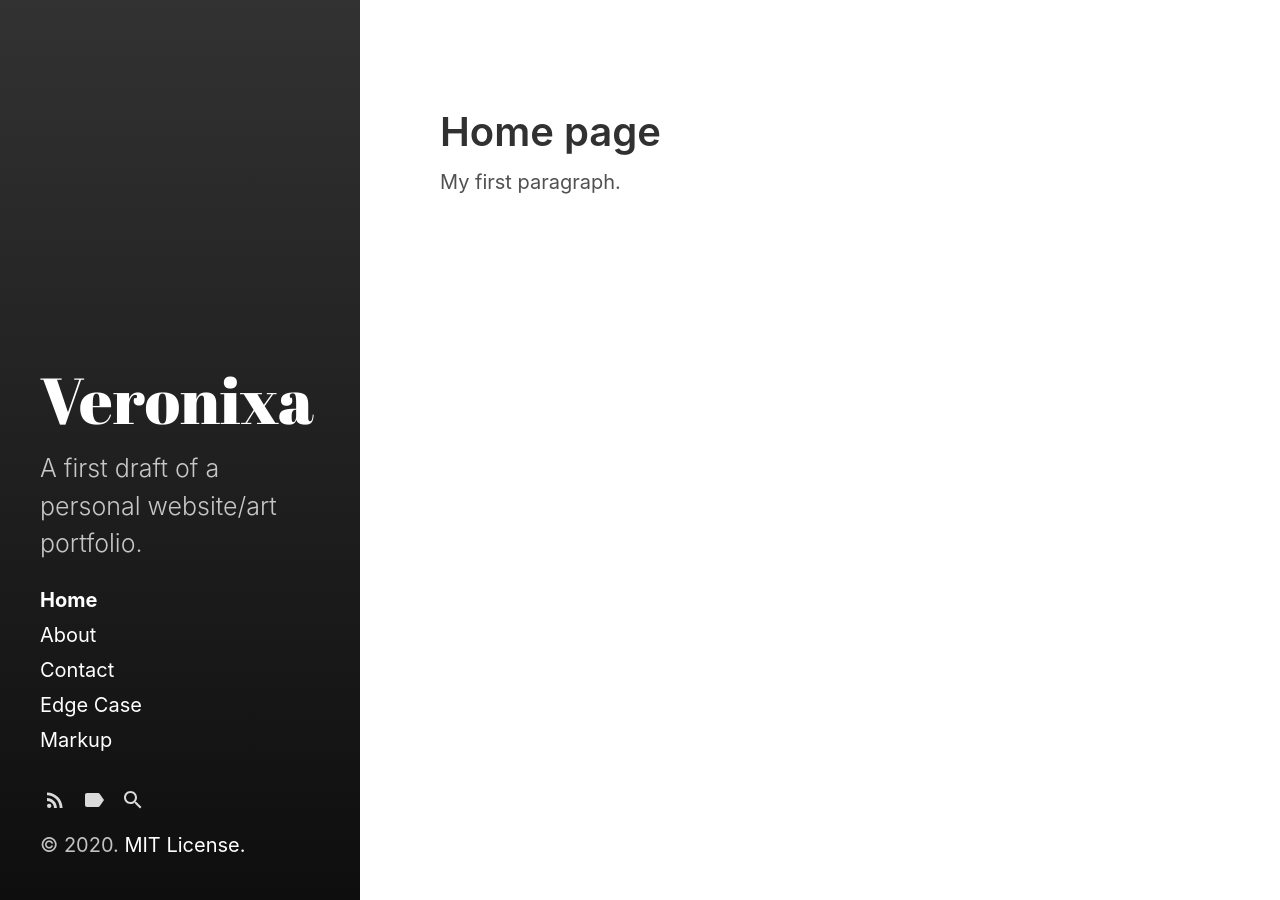
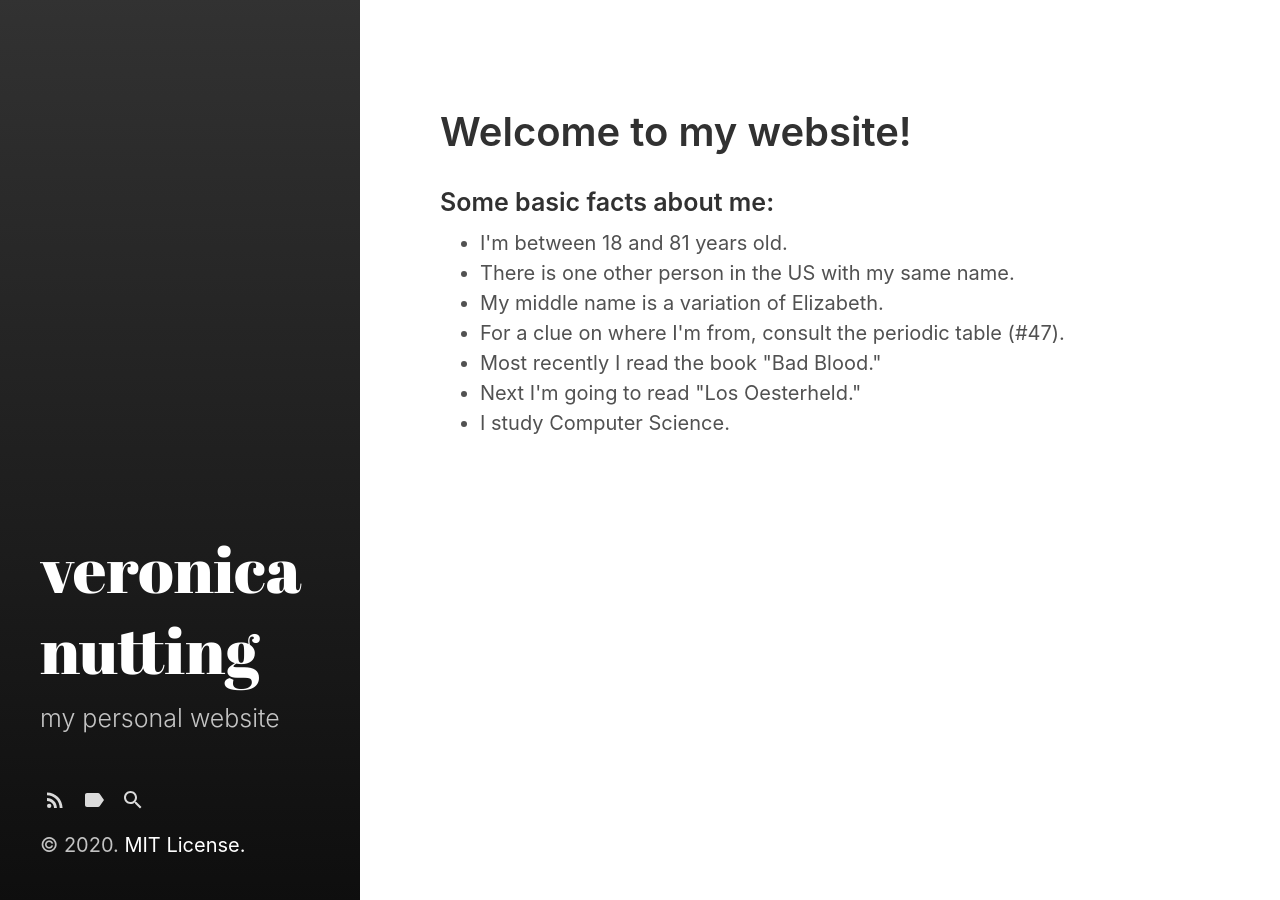
Before and after one commit to veronicanutting/vin, a Jekyll site: the page built from index.html, in a window 1280 px wide. Built offline with Jekyll 4.4.1, drawn with Linux system fonts in a browser that asks for light colours; the list of posts is cut into pages by our own code.

Commit message:
major changes, now feels more like a website

```diff
--- a/404.html
+++ b/404.html
@@ -6,5 +6,5 @@ permalink: 404.html
 
 <div class="page">
   <h1 class="page-title">404: Page not found</h1>
-  <p class="lead">Sorry, we've misplaced that URL or it's pointing to something that doesn't exist. <a href="{{ "/" | relative_url }}">Head back home</a> to try finding it again.</p>
+  <p class="lead">Hmm, looks like we didn't find this page. <a href="{{ "/" | relative_url }}">Head back home</a> to try finding it again.</p>
 </div>
--- a/_config.yml
+++ b/_config.yml
@@ -3,9 +3,9 @@ markdown:         kramdown
 highlighter:      rouge
 
 # Setup
-title:            Veronixa
-tagline:          'First website'
-description:      'A first draft of a personal website/art portfolio.'
+title:            veronica nutting
+tagline:          'veronica nutting'
+description:      'my personal website'
 url:              https://veronicanutting.github.io
 baseurl:          '/vin'
 
@@ -21,4 +21,4 @@ plugins:
   - jekyll-paginate
 
 # Sidebar link settings
-sidebar_home_link:  true
+#sidebar_home_link:  true
--- a/_layouts/search.html
+++ b/_layouts/search.html
@@ -5,6 +5,9 @@ layout: default
 <header>
   <h1 class="page-title"><label for="search-bar">{{ page.title }}</label></h1>
 </header>
+<p>
+  I am excited to see exactly how this works. Once I have more content on this site, I will test it out.
+</p>
 <div class="content">
   {% include search-form.html %}
 </div>
--- a/_layouts/tags.html
+++ b/_layouts/tags.html
@@ -2,4 +2,6 @@
 layout: page
 ---
 
+Hmm, need to read up on exactly how tags work here (jinja).
+
 {% include tags-list.html %}
--- a/index.html
+++ b/index.html
@@ -3,5 +3,15 @@ layout: index
 title: Home
 ---
 
-<h1>Home page</h1>
-<p>My first paragraph.</p>
+<h1>Welcome to my website!</h1>
+
+<h3>Some basic facts about me:</h3>
+<ul>
+  <li>I'm between 18 and 81 years old.</li>
+  <li>There is one other person in the US with my same name.</li>
+  <li>My middle name is a variation of Elizabeth.</li>
+  <li>For a clue on where I'm from, consult the periodic table (#47).</li>
+  <li>Most recently I read the book "Bad Blood."</li>
+  <li>Next I'm going to read "Los Oesterheld."</li>
+  <li>I study Computer Science.</li>
+</ul>
```
Also changed, not shown: about.md (deleted, +0 -11 lines), category/edge-case.md (deleted, +0 -27 lines), category/markup.md (deleted, +0 -6 lines), contact.html (deleted, +0 -10 lines), README.md, search.html (line endings or trailing spaces).
